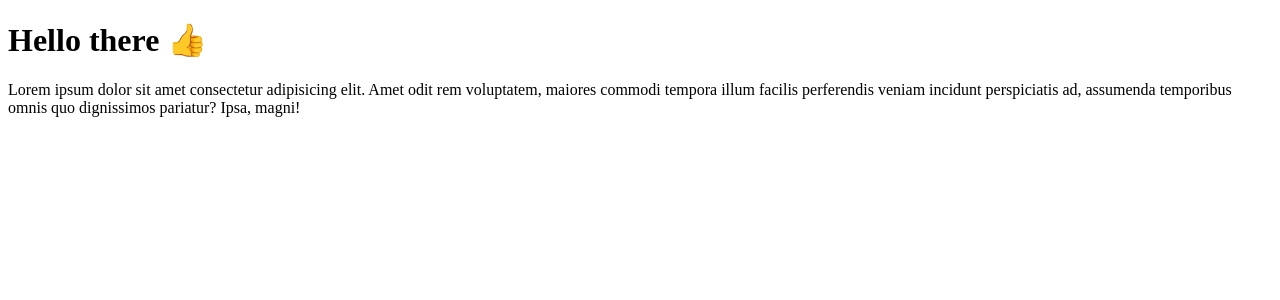
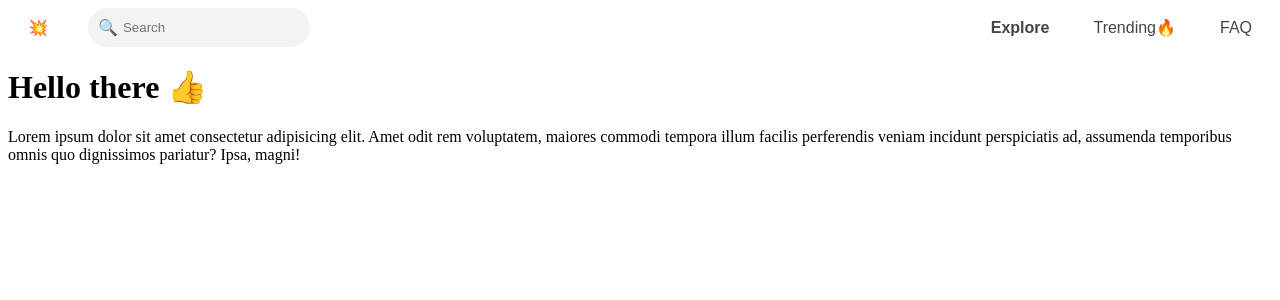
Before and after one commit to AlisherXujanov/Fullstack13, a Django app: template backend/app/nfts/templates/landing_page.html in a window 1280 px wide. Shown: the top 300 px of the page. Run offline with Django 5.2, Linux system fonts and the light colour scheme; the template is opened without the code that fills it, so the values that code supplies are empty; parts of the project's set-up code (start-up, migrations or seed data) failed here and were passed over.

Commit message:
created navbar

```diff
--- a/backend/app/templates/base.html
+++ b/backend/app/templates/base.html
@@ -12,7 +12,9 @@
   </head>
 
   <body>
-
+    <header>
+        {% include 'navbar.html' %}
+    </header>
 
     <div class="base-container">
         {% block content %}{% endblock %}
--- /dev/null
+++ b/backend/app/templates/navbar.html
@@ -0,0 +1,63 @@
+<style>
+    nav {
+        display: grid;
+        grid-template-columns: 1fr 1fr;
+        gap: 20px;
+    }
+
+    a,
+    input {
+        display: inline-block;
+        border: none;
+        outline: none;
+    }
+
+    nav .left {
+        display: flex;
+        gap: 20px;
+    }
+
+    nav .right {
+        text-align: right;
+    }
+
+    nav a {
+        text-decoration: none;
+        color: #444;
+        font-family: sans-serif;
+        padding: 10px 20px;
+    }
+    nav a.selected {
+        font-weight: bold;
+    }
+
+    .searchbox {
+        background-color: #F3F3F3;
+        display: flex;
+        align-items: center;
+        justify-content: center;
+        padding: 0 10px;
+        gap: 5px;
+        border-radius: 20px;
+    }
+    .searchbox input {
+        background-color: #F3F3F3;
+        padding: 10px 0;
+    }
+
+</style>
+
+<nav>
+    <div class="left">
+        <a href="{% url 'landing_page' %}" id="logo">💥</a>
+        <div class="searchbox">
+            <span class="icon">🔍</span>
+            <input type="search" placeholder="Search" />
+        </div>
+    </div>
+    <div class="right">
+        <a href="#explore" class="selected">Explore</a>
+        <a href="#trending">Trending🔥</a>
+        <a href="#faq">FAQ</a>
+    </div>
+</nav>
```
